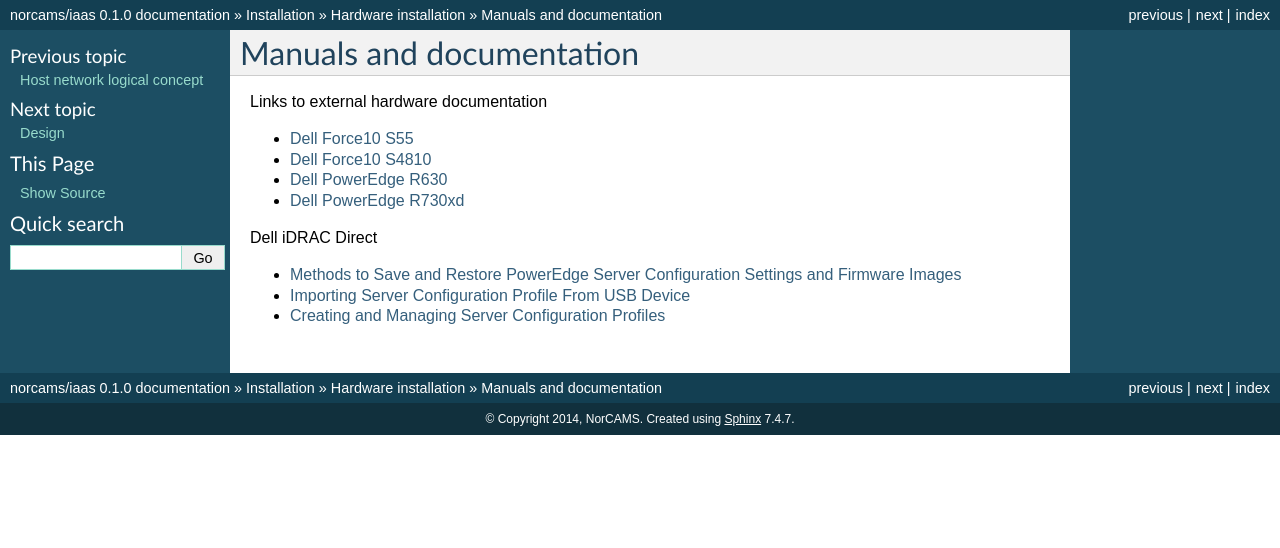
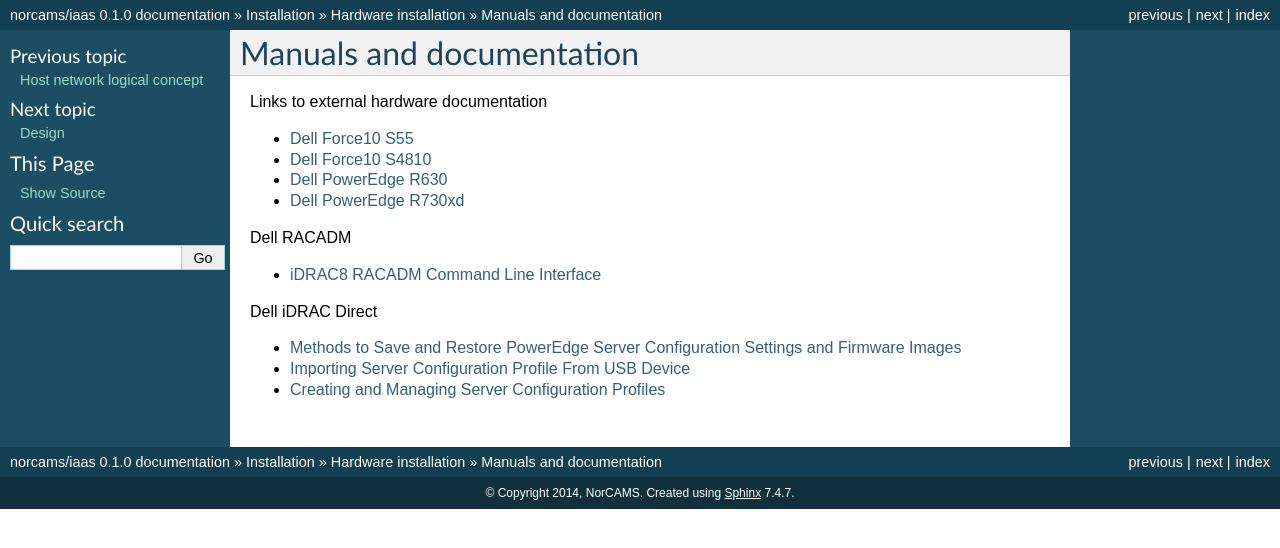
Before and after one commit to norcams/iaas, a Sphinx documentation site: the page built from docs/installation/manuals.rst, in a window 1280 px wide. Shown: the top 548 px of the page. Built offline with Sphinx 7.4.7, drawn with Linux system fonts in a browser that asks for light colours.

Commit message:
Update manuals.rst

```diff
--- a/docs/installation/manuals.rst
+++ b/docs/installation/manuals.rst
@@ -8,6 +8,10 @@
 * `Dell PowerEdge R630 <http://www.dell.com/support/home/no/en/nodhs1/product-support/product/poweredge-r630/manuals>`_
 * `Dell PowerEdge R730xd <http://www.dell.com/support/home/no/en/nodhs1/product-support/product/poweredge-r730xd/manuals>`_
 
+Dell RACADM
+
+* `iDRAC8 RACADM Command Line Interface <http://www.dell.com/support/Manuals/us/en/19/Topic/integrated-dell-remote-access-cntrllr-8-with-lifecycle-controller-v2.00.00.00/RACADM_iDRAC_Pub-v1/en-us/GUID-6B6564AB-EE63-49EF-A7D6-47154C343841>`_
+
 Dell iDRAC Direct
 
 * `Methods to Save and Restore PowerEdge Server Configuration Settings and Firmware Images <http://en.community.dell.com/techcenter/extras/m/white_papers/20440787>`_
```
